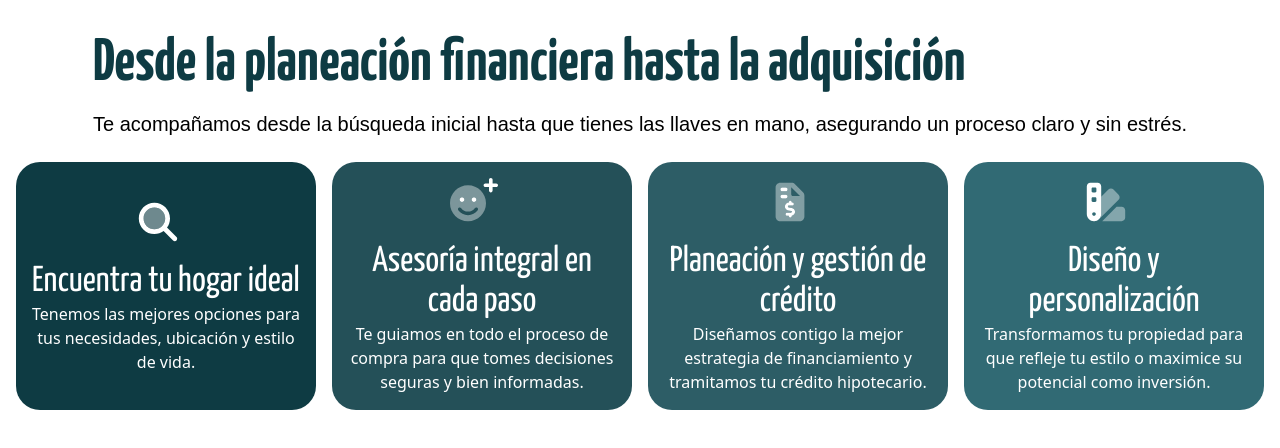
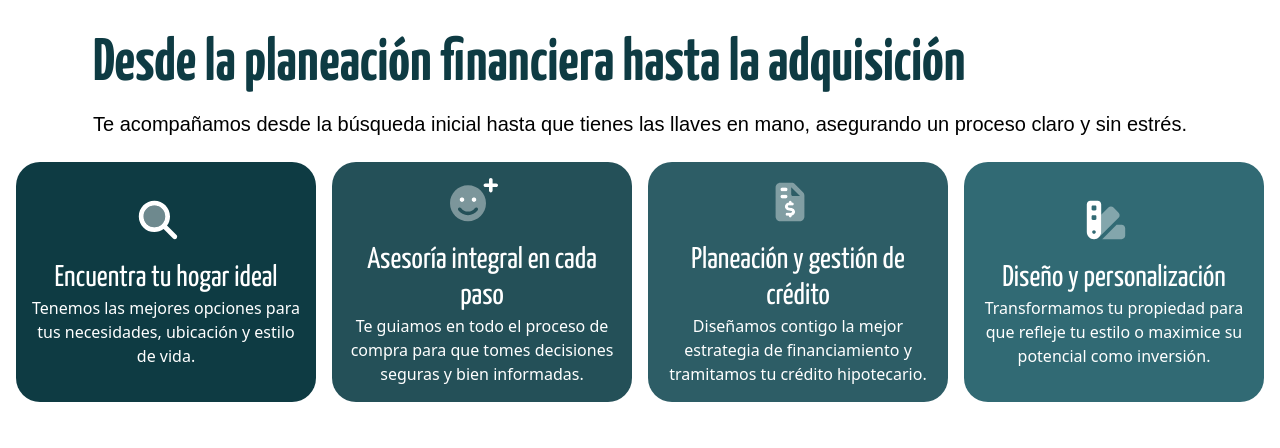
Before and after one commit to Migueluckleo/okbienesraices, a website: page index.html in a window 1280 px wide. Shown: the part 902-1350 px from the top of the page. Drawn offline with Linux system fonts and the light colour scheme; a web font is replaced by a local one.

Commit message:
Cards Section

```diff
--- a/index.html
+++ b/index.html
@@ -49,7 +49,7 @@
  <!--- Propuesta de valor  -->
     <section class="flex flex-col md:max-w-[1280px] w-full items-center justify-center p-4 bg-white md:m-10 m-4">
       <div>
-        <h2 class="md:text-6xl font-yanone font-bold mb-4 text-brand-primary-800 text-5xl">
+        <h2 class="md:text-6xl text-4xl font-yanone font-bold mb-4 text-brand-primary-800">
           Desde la planeación financiera hasta la adquisición
         </h2>
         <p class="text-xl md:text-xl font-light text-grey-800 font-yrsa">
@@ -61,21 +61,21 @@
         <div class=" flex flex-row md:flex-col items-center justify-center bg-brand-primary-800 p-4 rounded-3xl mb-4 md:mb-0 md:w-1/4">
           <img src="assets/search.svg" alt="search icon" class="mr-4 w-12 h-auto md:mb-4">
           <div class="flex flex-col items-start">
-            <h3 class="text-left md:text-center font-yanone text-3xl md:text-4xl  font-normal text-white">Encuentra tu hogar ideal</h3>
+            <h3 class="text-left md:text-center font-yanone text-3xl font-normal text-white w-full">Encuentra tu hogar ideal</h3>
             <p class="text-white text-left md:text-center">Tenemos las mejores opciones para tus necesidades, ubicación y estilo de vida.</p>
           </div>
         </div>
         <div class="flex flex-row md:flex-col items-center justify-center bg-brand-primary-700 p-4 rounded-3xl mb-4 md:mb-0 md:w-1/4">
           <img src="assets/smile.svg" alt="search icon" class="mr-4 w-12 h-auto md:mb-4">
           <div class="flex flex-col items-start">
-            <h3 class="text-left md:text-center font-yanone text-3xl md:text-4xl font-normal text-white">Asesoría integral en cada paso</h3>
+            <h3 class="text-left md:text-center font-yanone text-3xl font-normal text-white w-full">Asesoría integral en cada paso</h3>
             <p class="text-white text-left md:text-center">Te guiamos en todo el proceso de compra para que tomes decisiones seguras y bien informadas.</p>
           </div>
         </div>
         <div class="flex flex-row md:flex-col items-center justify-center bg-brand-primary-600 p-4 rounded-3xl mb-4 md:mb-0 md:w-1/4">
           <img src="assets/invoice.svg" alt="search icon" class="mr-4 w-12 h-auto md:mb-4">
           <div class="flex flex-col items-start">
-            <h3 class="text-left md:text-center font-yanone text-3xl md:text-4xl font-normal  text-white">Planeación y gestión de crédito</h3>
+            <h3 class="text-left md:text-center font-yanone text-3xl font-normal text-white w-full">Planeación y gestión de crédito</h3>
             <p class="text-white text-left md:text-center">Diseñamos contigo la mejor estrategia de financiamiento y tramitamos tu crédito hipotecario.</p>
           </div>
         </div>
@@ -83,7 +83,7 @@
         <div class="flex flex-row md:flex-col items-center justify-center bg-brand-primary-500 p-4 rounded-3xl mb-4 md:mb-0 md:w-1/4">
           <img src="assets/color.svg" alt="search icon" class="mr-4 w-12 h-auto md:mb-4">
           <div class="flex flex-col items-start">
-            <h3 class="text-left md:text-center font-yanone text-3xl md:text-4xl font-normal text-white">Diseño y personalización</h3>
+            <h3 class="text-left md:text-center font-yanone text-3xl font-normal text-white w-full">Diseño y personalización</h3>
             <p class="text-white text-left md:text-center">Transformamos tu propiedad para que refleje tu estilo o maximice su potencial como inversión.</p>
           </div>
       </div>
--- a/src/input.css
+++ b/src/input.css
@@ -15,4 +15,6 @@
   --color-brand-primary-700: #245058;
   --color-brand-primary-600: #2D5D66;
   --color-brand-primary-500: #316A74;
+
+
 }
```
Also changed, not shown: src/output.css.
